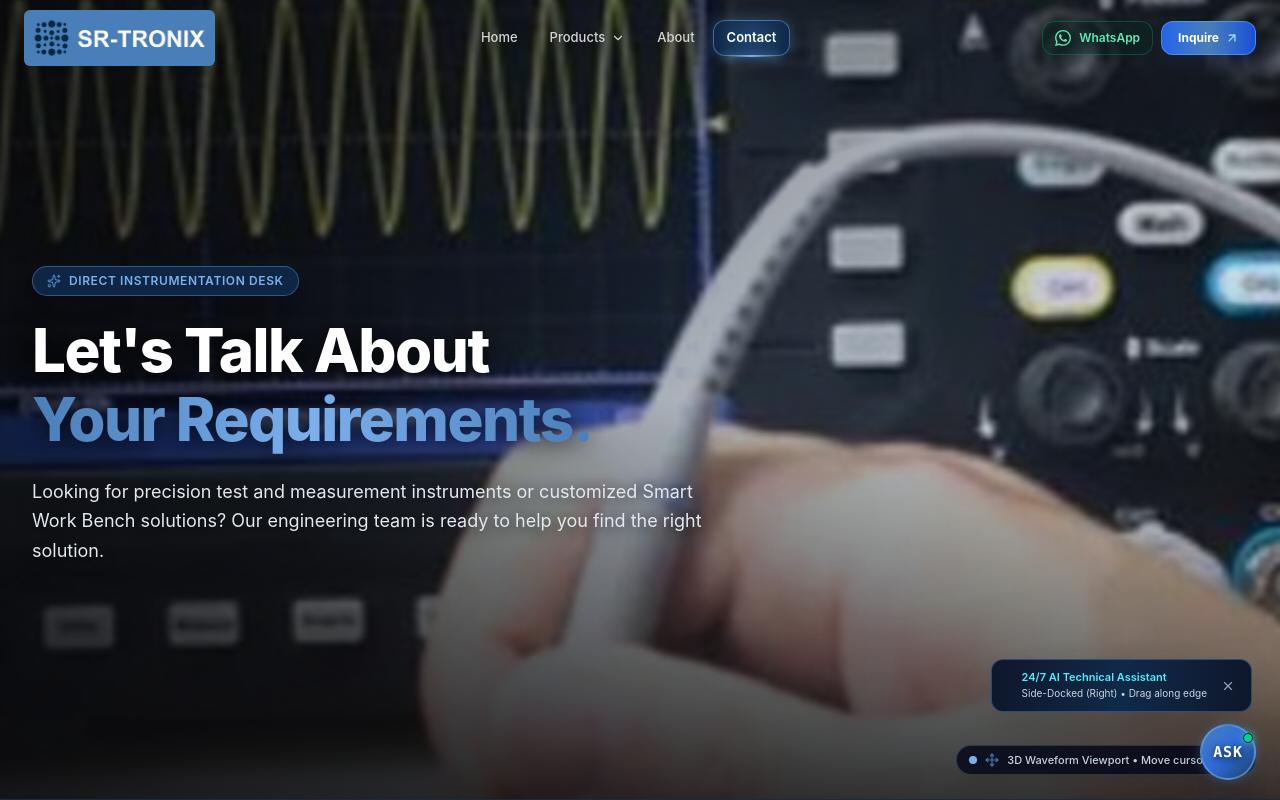
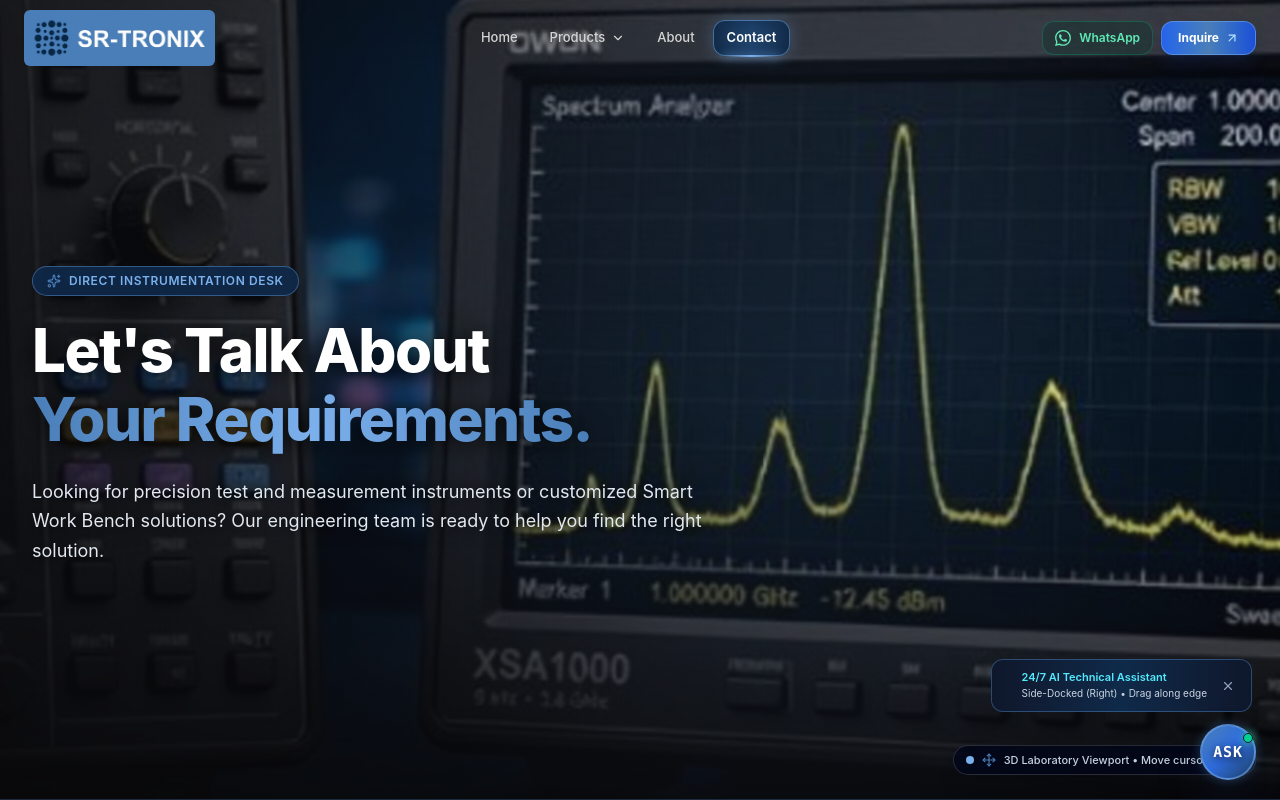
Before and after one commit to aafaqmasudi4796-dot/srtronix, a Next.js app: page /contact in a window 1280 px wide. Shown: the top 800 px of the page. Built offline with nearby package versions, Linux system fonts and the light colour scheme.

Commit message:
Set OWON XDS3000 oscilloscope and XSA1000 spectrum analyzer as Contact hero background

```diff
--- a/app/contact/page.tsx
+++ b/app/contact/page.tsx
@@ -38,14 +38,14 @@ export default function ContactPage() {
       <section className="relative min-h-screen min-h-[100dvh] flex items-center pt-24 sm:pt-28 pb-16 sm:pb-20 border-b border-slate-800 overflow-hidden">
         {/* Dynamic 3D Movable Background with Framer Motion Parallax */}
         <MovableHeroBackground
-          src="/assets/contact_probe_waveform_uhd.jpg"
-          alt="SRTRONIX Multi-Channel Oscilloscope Signal Testing & Probe Measurement"
-          objectPosition="object-[62%_center] lg:object-[72%_center]"
+          src="/assets/contact_owon_spectrum_oscilloscope_uhd.jpg"
+          alt="SRTRONIX OWON XDS3000 Oscilloscope & XSA1000 Spectrum Analyzer Testing Laboratory"
+          objectPosition="object-[60%_center] sm:object-[66%_center] lg:object-[72%_center]"
           brightness="brightness-105"
           contrast="contrast-105"
-          gradientOverlayRight="absolute inset-0 bg-gradient-to-r from-[#09090b]/75 via-[#09090b]/30 to-transparent pointer-events-none"
-          gradientOverlayBottom="absolute inset-0 bg-gradient-to-t from-[#09090b]/80 via-transparent to-[#09090b]/25 pointer-events-none"
-          interactiveBadgeText="3D Waveform Viewport • Move cursor to pan"
+          gradientOverlayRight="absolute inset-0 bg-gradient-to-r from-[#09090b]/80 via-[#09090b]/40 to-transparent pointer-events-none"
+          gradientOverlayBottom="absolute inset-0 bg-gradient-to-t from-[#09090b]/85 via-transparent to-[#09090b]/20 pointer-events-none"
+          interactiveBadgeText="3D Laboratory Viewport • Move cursor to pan"
         />
 
         {/* Contact Hero Content - Shifted to Left Side */}
```
Also changed, not shown: public/assets/contact_owon_spectrum_oscilloscope_uhd.jpg (added).
